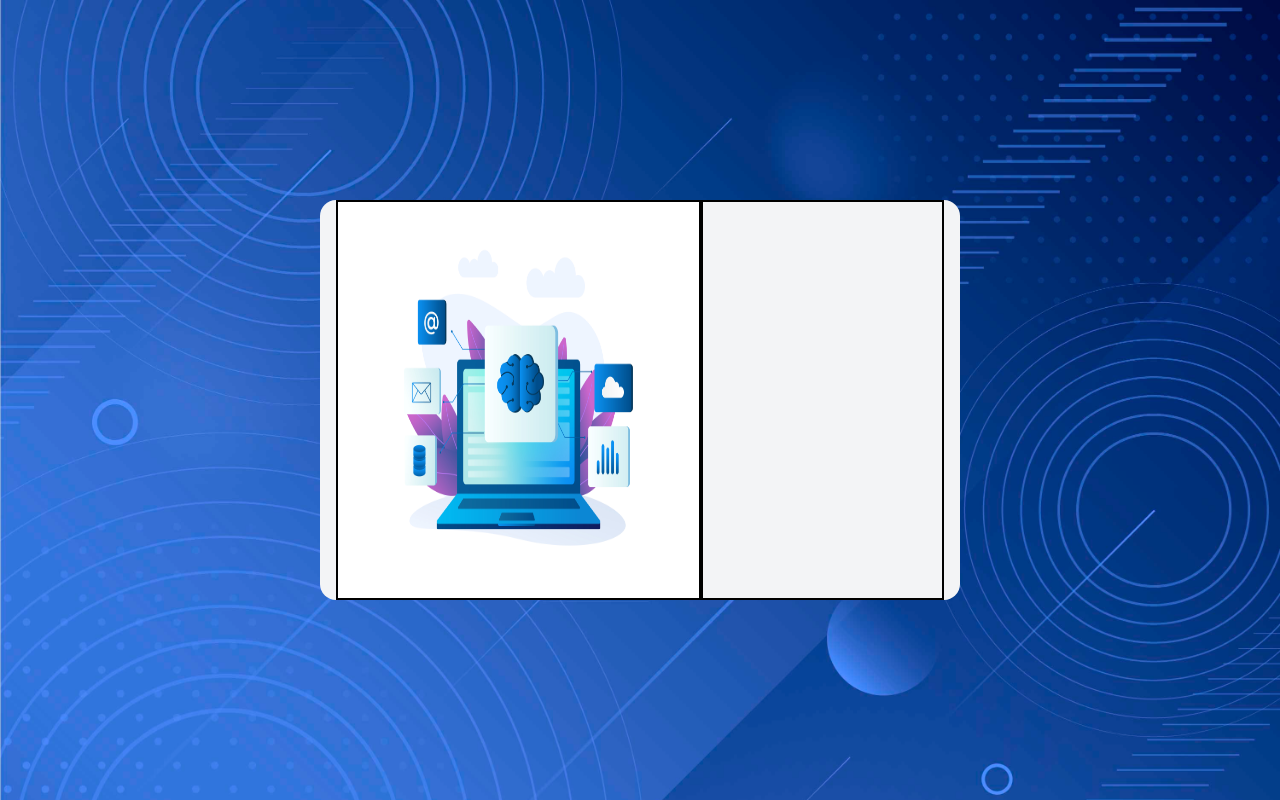
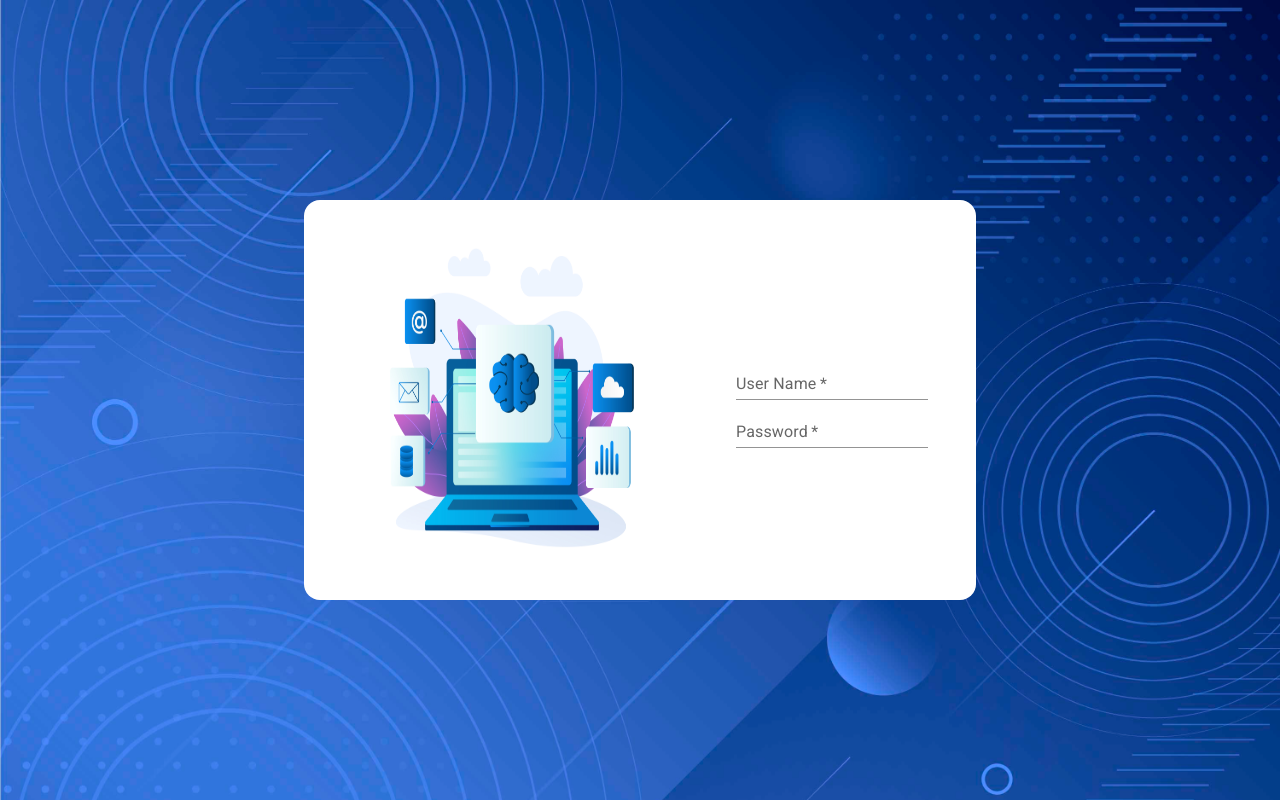
Before and after one commit to lhmkhang/operation-daily-plan, a Next.js app: page /login in a window 1280 px wide. Built offline with nearby package versions, Linux system fonts and the light colour scheme.

Commit message:
Update source

```diff
--- a/app/layout.tsx
+++ b/app/layout.tsx
@@ -13,7 +13,7 @@ export const metadata: Metadata = {
 export default function RootLayout({ children, }: { children: React.ReactNode }) {
   return (
     <html lang="en">
-      <body className={roboto.className} >{children}</body>
+      <body className={`${roboto.className} m-0`}>{children}</body>
     </html>
   )
 }
--- a/app/login/page.tsx
+++ b/app/login/page.tsx
@@ -1,7 +1,7 @@
 'use client'
 import Image from 'next/image';
 import * as React from 'react';
-import TextField from '@mui/material/TextField';
+import { TextField } from '@mui/material';
 
 type Props = {}
 
@@ -11,7 +11,7 @@ const Login = (props: Props) => {
 
     return (
         <div className="w-screen h-screen flex items-center bg-[url('/img/backgroundLogin2.jpg')] bg-cover">
-            <div className="container m-auto h-2/4 w-1/2 px-4 rounded-2xl bg-gray-100">
+            <div className="container m-auto h-2/4 w-1/2 px-4 rounded-2xl bg-white">
                 <div className="grid grid-cols-5 h-full">
                     <div className='border-2 border-black col-span-3'>
                         <Image
@@ -22,8 +22,10 @@ const Login = (props: Props) => {
                             style={{ width: '100%', height: '100%', backgroundSize: 'cover' }}
                         />
                     </div>
-                    <div className='border-2 border-black col-span-2 flex items-center justify-center'>
+                    <div className='border-2 border-black col-span-2 flex flex-col items-center justify-center px-8'>
+                        <TextField id="user" label="User Name" variant="standard" required fullWidth />
 
+                        <TextField id="password" label="Password" variant='standard' type='password' required fullWidth />
                     </div>
                 </div>
             </div>
--- a/app/page.tsx
+++ b/app/page.tsx
@@ -1,10 +1,11 @@
 import Button from '@mui/material/Button';
-import { TextField } from '@mui/material';
+import { Slider, TextField } from '@mui/material';
 
 export default function Home() {
   return (
     <main>
-      <Button variant="contained">Hello world</Button>
+      <Slider defaultValue={30} />
+      <Slider defaultValue={30} className='text-teal-600' />
     </main >
   )
 }
--- a/postcss.config.js
+++ b/postcss.config.js
@@ -1,6 +1,5 @@
 module.exports = {
   plugins: {
-    'postcss-import': {},
     tailwindcss: {},
     autoprefixer: {},
   },
--- a/tailwind.config.ts
+++ b/tailwind.config.ts
@@ -1,6 +1,9 @@
 import type { Config } from 'tailwindcss'
 
 const config: Config = {
+  corePlugins: {
+    preflight: false,
+  },
   content: [
     './pages/**/*.{js,ts,jsx,tsx,mdx}',
     './components/**/*.{js,ts,jsx,tsx,mdx}',
```
